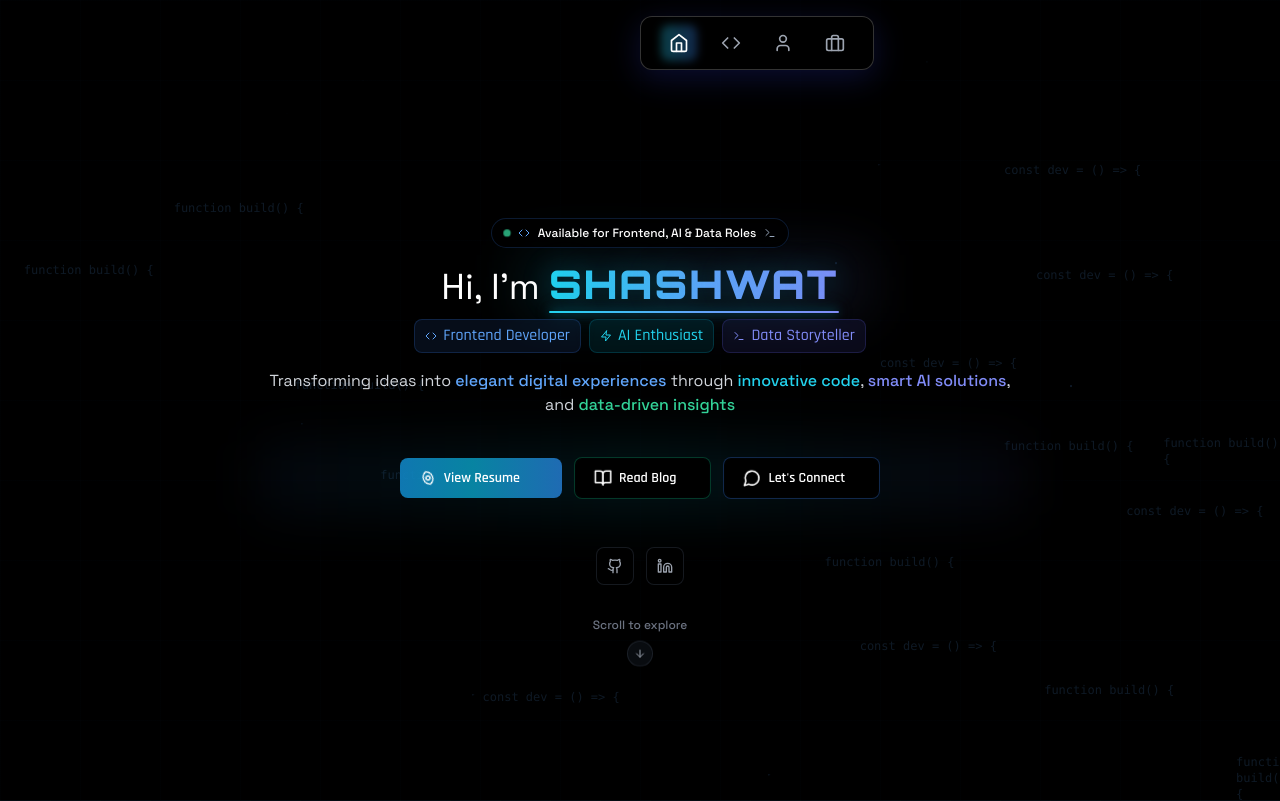
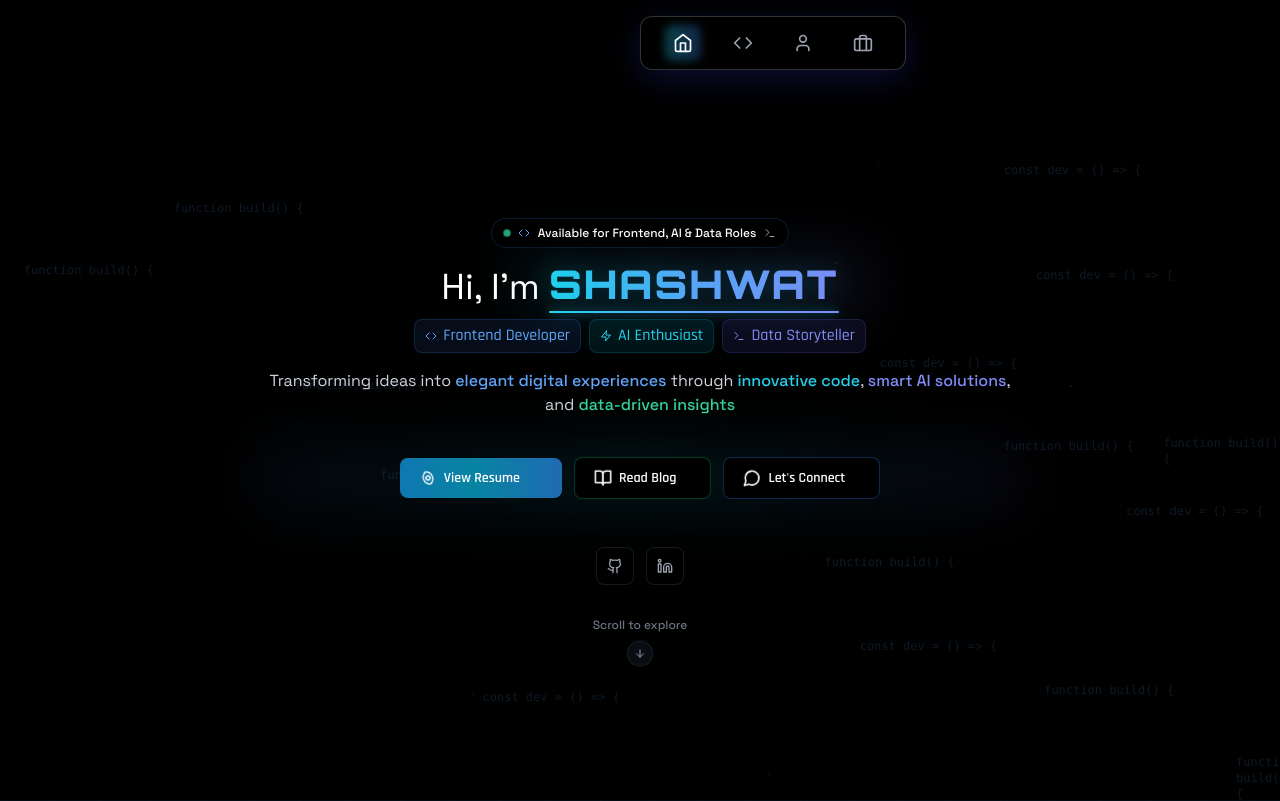
Before and after one commit to 404StudioDev/prject, a React (Vite) app: page / in a window 1280 px wide. Shown: the top 801 px of the page. Built offline with nearby package versions, Linux system fonts and the light colour scheme.

Commit message:
Updated Navbar.tsx

```diff
--- a/src/components/Navbar.tsx
+++ b/src/components/Navbar.tsx
@@ -48,12 +48,12 @@ export default function Navbar({ isDark }: NavbarProps) {
 
 return (
   <motion.nav
-    className="fixed top-4 left-1/2 transform -translate-x-1/2 z-50"
+    className="fixed top-4 left-1/2 -translate-x-1/2 z-50"
     initial={{ y: -100, opacity: 0 }}
     animate={{ y: 0, opacity: 1 }}
     transition={{ duration: 0.8, delay: 0.5 }}
   >
-    <div className="flex items-center gap-4 px-5 py-2 rounded-xl bg-black/50 backdrop-blur-xl border border-white/20 shadow-[0_8px_32px_0_rgba(31,38,135,0.37)]">
+    <div className="flex items-center gap-6 px-6 py-2 rounded-xl bg-black/50 backdrop-blur-xl border border-white/20 shadow-[0_8px_32px_0_rgba(31,38,135,0.37)]">
       {navItems.map((item) => (
         <motion.button
           key={item.id}
@@ -65,7 +65,7 @@ return (
               : 'text-gray-400 hover:text-white'
             }
           `}
-          whileHover={{ scale: 1.1 }}
+          whileHover={{ scale: 1.12 }}
           whileTap={{ scale: 0.95 }}
           aria-label={item.label}
         >
```
